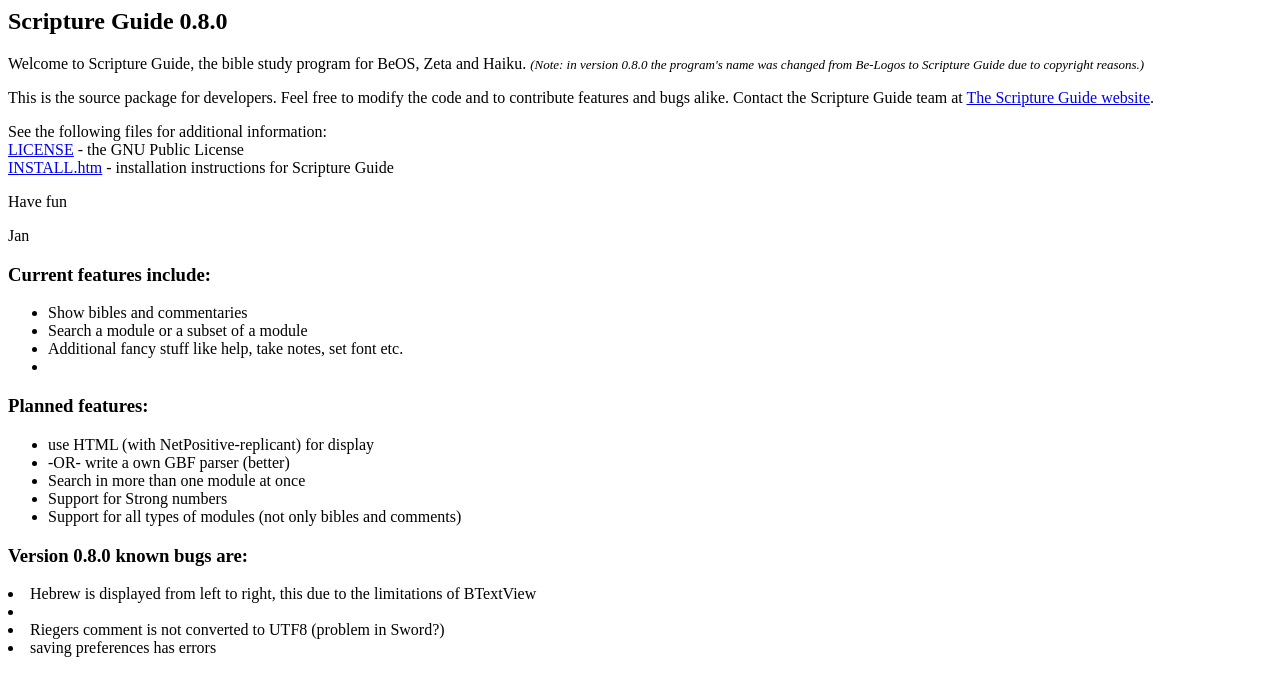
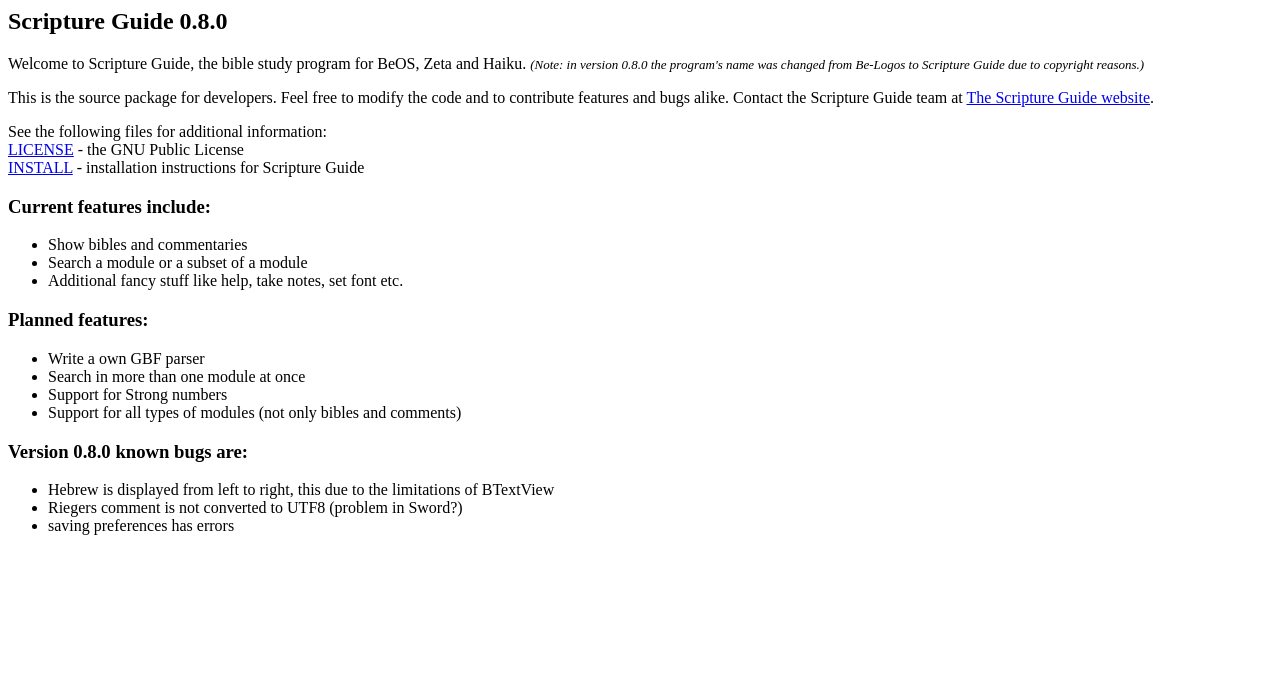
Before and after one commit to HaikuArchives/ScriptureGuide, a plain HTML site: page App/README.htm in a window 1280 px wide. Drawn offline with Linux system fonts and the light colour scheme.

Commit message:
HTML/URL cleanup.

```diff
--- a/App/README.htm
+++ b/App/README.htm
@@ -11,33 +11,29 @@
 <P>
 See the following files for additional information:<br>
 <a href="LICENSE">LICENSE</a> - the GNU Public License<br>
-<a href="INSTALL">INSTALL.htm</a> - installation instructions for Scripture Guide<br>
-<P>
-Have fun
-<P>
-Jan
-<P>
-<P>
+<a href="INSTALL.htm">INSTALL</a> - installation instructions for Scripture Guide<br>
+<p>
+<p>
 <h3>Current features include:</h3>
 <ul>
 <li>Show bibles and commentaries</li>
 <li>Search a module or a subset of a module</li>
 <li>Additional fancy stuff like help, take notes, set font etc.</li>
-<li>
 </ul>
 <P>
 <h3>Planned features:</h3>
 <ul>
-<li>use HTML (with NetPositive-replicant) for display</li>
-<li>-OR- write a own GBF parser (better)</li>
+<li>Write a own GBF parser</li>
 <li>Search in more than one module at once</li>
 <li>Support for Strong numbers</li>
 <li>Support for all types of modules (not only bibles and comments)</li>
 </ul>
 <P>
 <h3>Version 0.8.0 known bugs are:</h3>
-<li>Hebrew is displayed from left to right, this due to the limitations of BTextView<li>
+<ul>
+<li>Hebrew is displayed from left to right, this due to the limitations of BTextView</li>
 <li>Riegers comment is not converted to UTF8 (problem in Sword?)</li>
 <li>saving preferences has errors</li>
+</ul>
 </body>
 </html>
```
Also changed, not shown: 1 other file.
